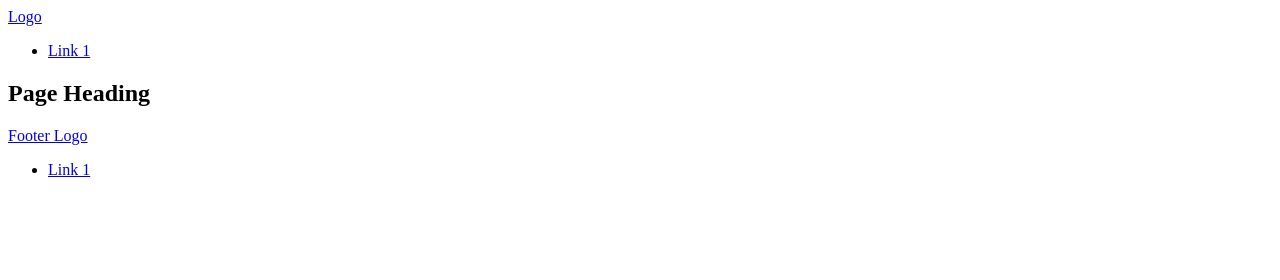
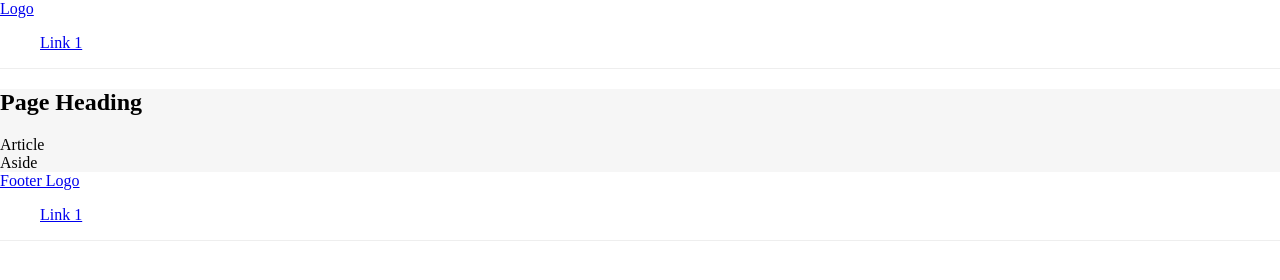
Before and after one commit to ivankrauseza/hamburg, a plain HTML site: page index.html in a window 1280 px wide. Drawn offline with Linux system fonts and the light colour scheme.

Commit message:
Added basic CSS Structure to styles.css

```diff
--- a/assets/css/style.css
+++ b/assets/css/style.css
@@ -0,0 +1,22 @@
+body {
+    margin:0;
+    padding:0;
+}
+
+header {
+    border-bottom: solid 1px #EEEEEE;
+}
+header nav ul {
+    list-style: none;
+}
+
+main {
+    background-color: #F6F6F6;
+}
+
+footer {
+    border-bottom: solid 1px #EEEEEE;
+}
+footer nav ul {
+    list-style: none;
+}
--- a/index.html
+++ b/index.html
@@ -8,6 +8,7 @@
     <title></title>
 </head>
 <body>
+
     <header>
         <a href="./">Logo</a>
         <nav>
@@ -18,11 +19,17 @@
             </ul>
         </nav>
     </header>
+
     <main>
         <section>
             <h1>Page Heading</h1>
         </section>
+        <section>
+            <article>Article</article>
+            <aside>Aside</aside>
+        </section>
     </main>
+
     <footer>
         <a href="./">Footer Logo</a>
         <nav>
@@ -33,5 +40,6 @@
             </ul>
         </nav>
     </footer>
+
 </body>
 </html>
```
